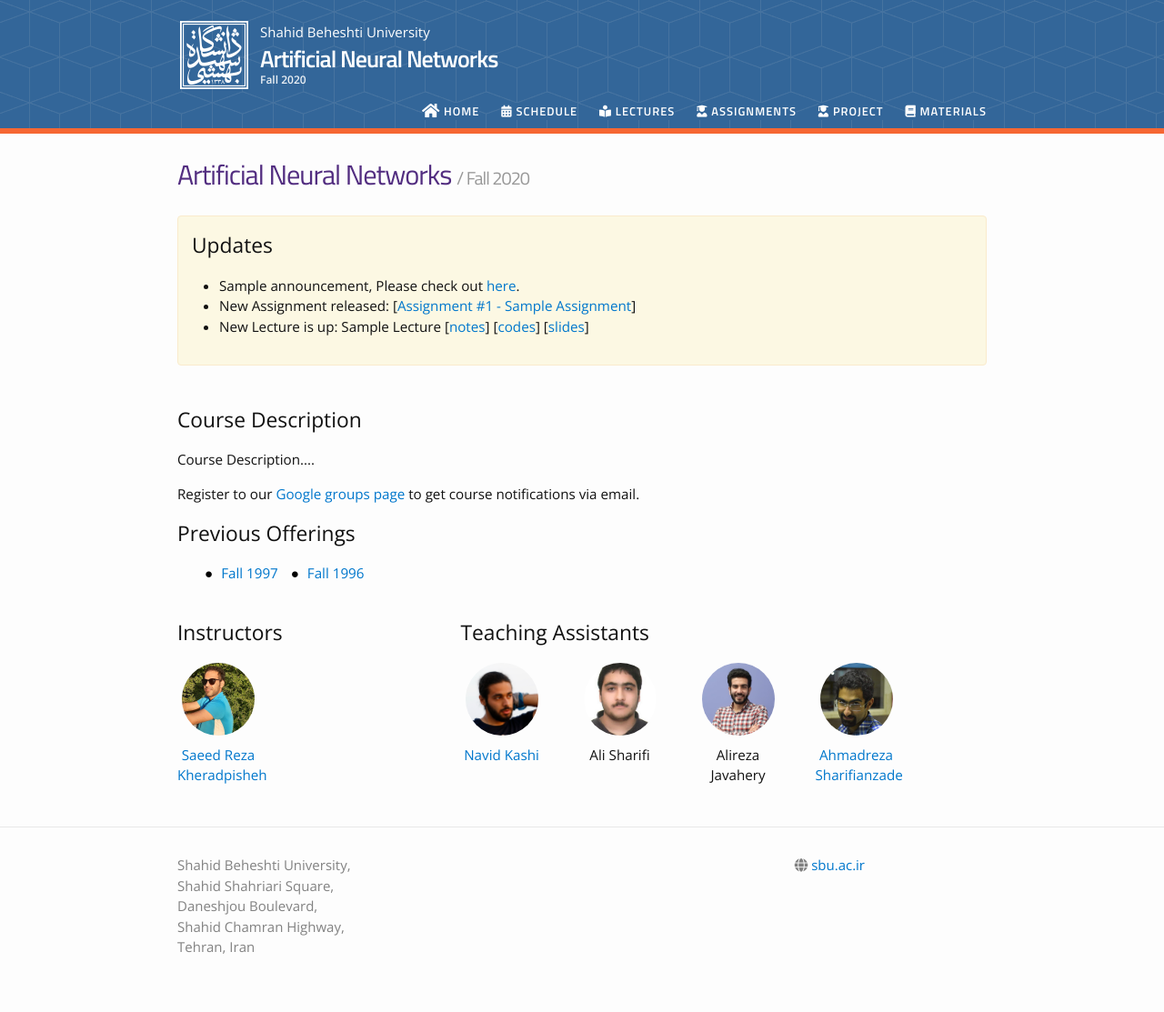
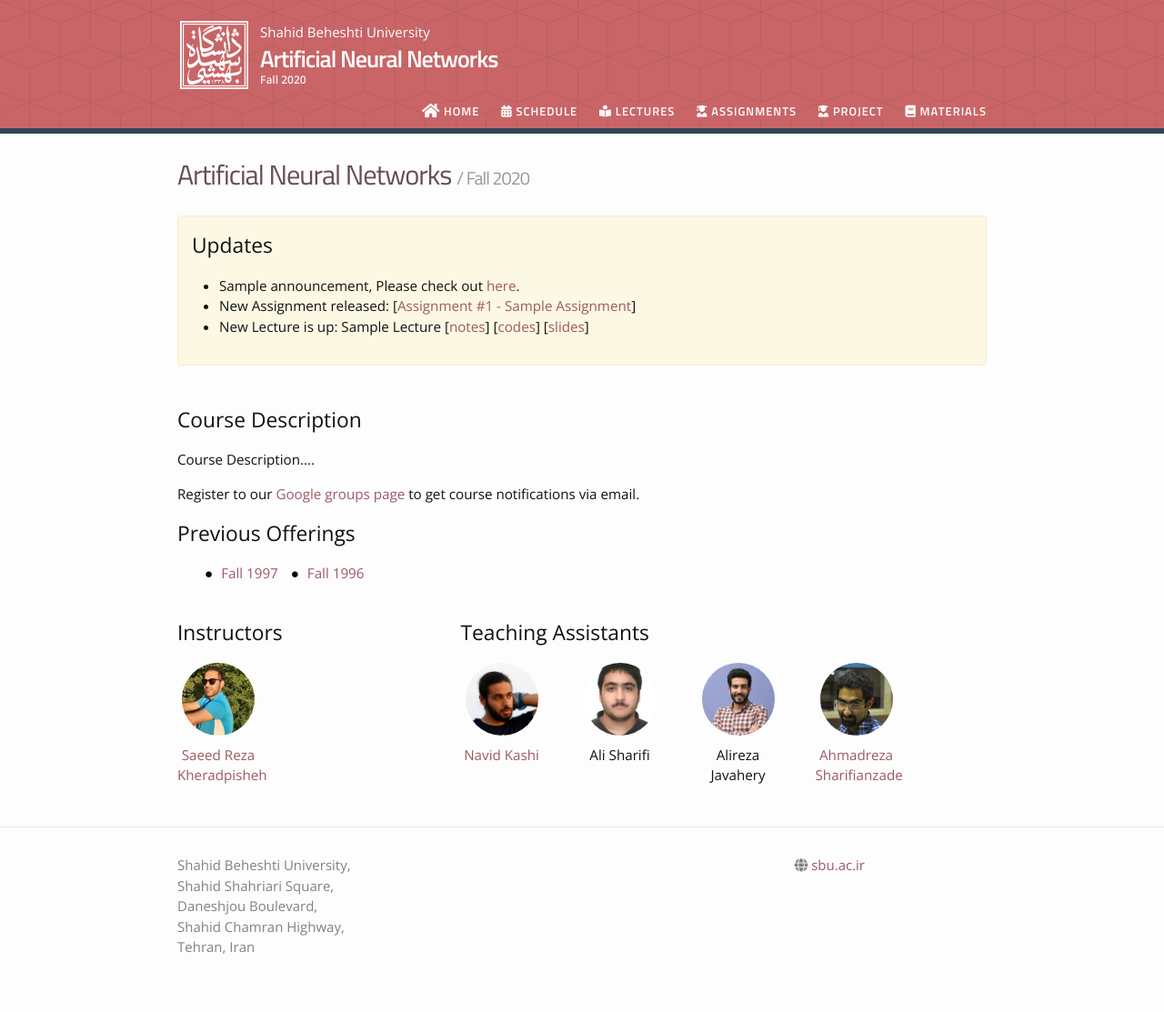
Before and after one commit to alisharifi2000/CS-SBU-ANN-Bsc-3991, a Jekyll site: the page built from index.md, in a window 1280 px wide. Shown: the whole page at 91% size. Built offline with Jekyll 4.4.1, drawn with Linux system fonts in a browser that asks for light colours; nearby versions of some CDN libraries.

Commit message:
Update _user_vars.scss

```diff
--- a/_sass/_user_vars.scss
+++ b/_sass/_user_vars.scss
@@ -1,10 +1,10 @@
-// theme #1
-$primary-color:  #0077CC;
-$accent-color: #f66733;
-$title-color: #522d80;
-$header-text-color: #fff;
-$header-color: #336699;
-$header-background-opacity: 0.5;
+// // theme #1
+// $primary-color:  #0077CC;
+// $accent-color: #f66733;
+// $title-color: #522d80;
+// $header-text-color: #fff;
+// $header-color: #336699;
+// $header-background-opacity: 0.5;
 
 // // theme #2
 // $primary-color:  #c3073f;
@@ -84,11 +84,11 @@ $header-background-opacity: 0.5;
 // $header-background-opacity: 0.4;
 // $header-background-invert: 100%;
 
-// // theme #11
-// $primary-color:  #9e5a63;
-// $accent-color: #314455;
-// $title-color: #644e5b;
-// $header-color: #c96567;
-// $header-text-color: #fff;
-// $header-background-opacity: 0.4;
-// $header-background-invert: 100%;
+// theme #11
+$primary-color:  #9e5a63;
+$accent-color: #314455;
+$title-color: #644e5b;
+$header-color: #c96567;
+$header-text-color: #fff;
+$header-background-opacity: 0.4;
+$header-background-invert: 100%;
```
